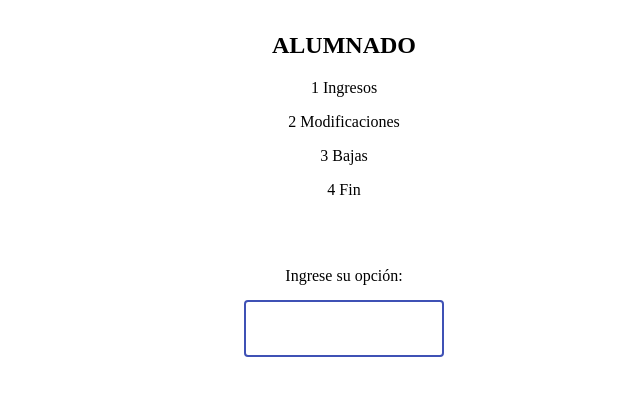
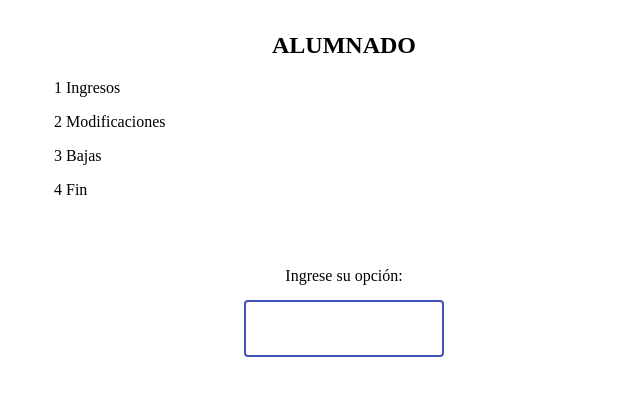
Before and after one commit to Desarrollos-Web-Urquiza/grandfather-project, a React (Create React App) app: page / in a window 1280 px wide. Shown: the top 396 px of the page, without its empty margins (0-640 px from the left). Built offline with nearby package versions, Linux system fonts and the light colour scheme; the HTML template or start-up script is replaced by a standard one.

Commit message:
'home' screen redesigned

```diff
--- a/src/pages/home.js
+++ b/src/pages/home.js
@@ -67,14 +67,16 @@ const Home = props => {
 			<h2 align="center">ALUMNADO</h2>
 			<div align="center"  >
 				<div className="card-container">
-					<p>1 Ingresos</p>
-					<p>2 Modificaciones</p>
-					<p>3 Bajas</p>
-					<p>4 Fin</p>
+					<div id="div-options" align="left" className="flex flex-col justify-initial w-32">
+						<p>1 Ingresos</p>
+						<p>2 Modificaciones</p>
+						<p>3 Bajas</p>
+						<p>4 Fin</p>
+					</div>
 					<br />
 					<br />
-					<div className="flex flex-row ">
-						<p>Ingrese su opción:</p>
+					<div  id="div-options-input" className="flex flex-row flex-wrap justify-around max-w-sm">
+						<p className="mt-4">Ingrese su opción:</p>
 						<TextField
 							variant="outlined"
 							style={{marginBottom: 50, width: 200 }}
--- a/src/styles/index.css
+++ b/src/styles/index.css
@@ -12,7 +12,12 @@
   h3 {
     @apply text-2xl;
   }
-  .card-container p{
+  @media(min-width: 420px){
+    #div-options-input{
+      @apply mr-20;
+    }
+  }
+  #div-options p{
     @apply mt-4;
   }
 }
```
